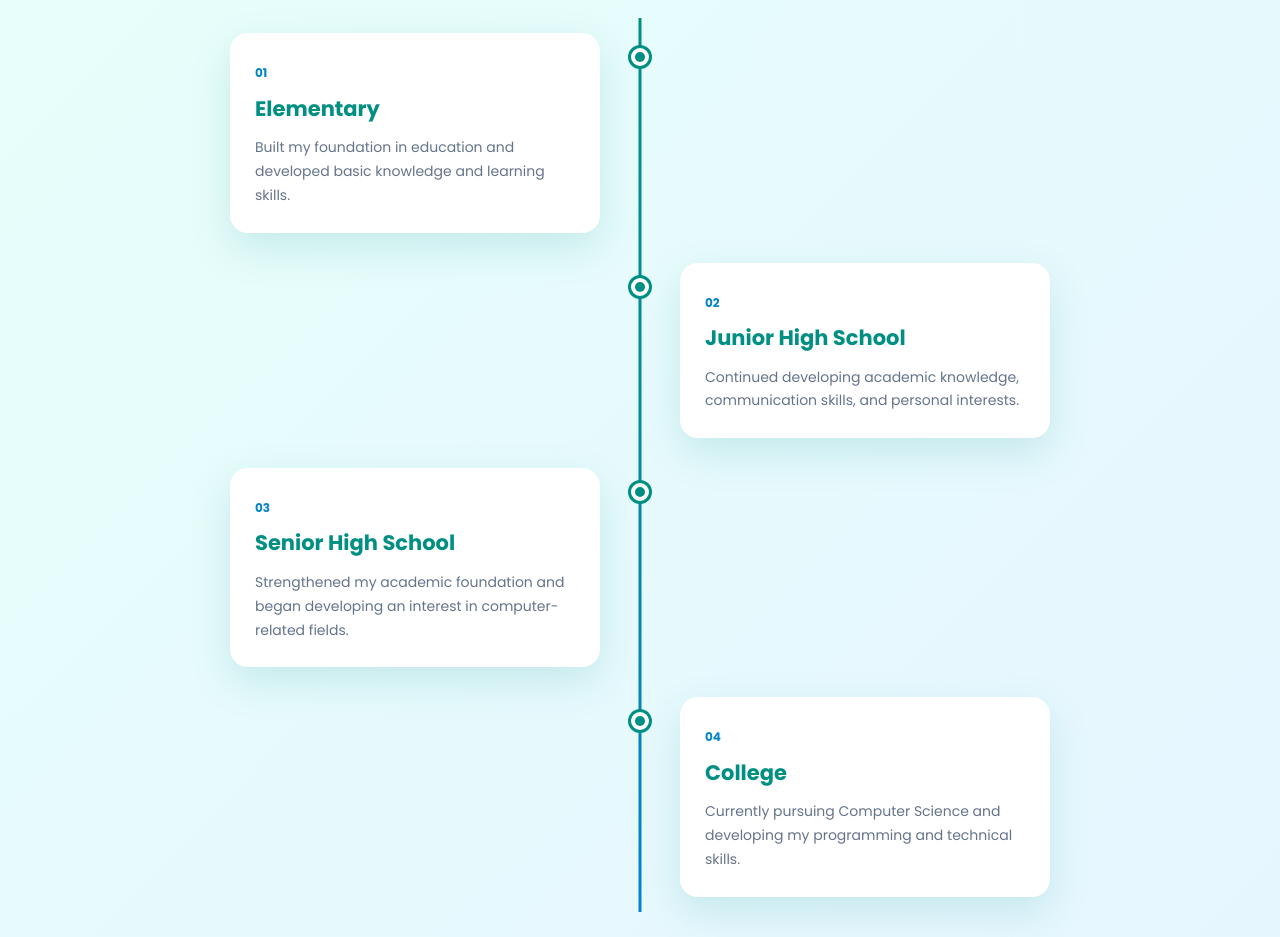
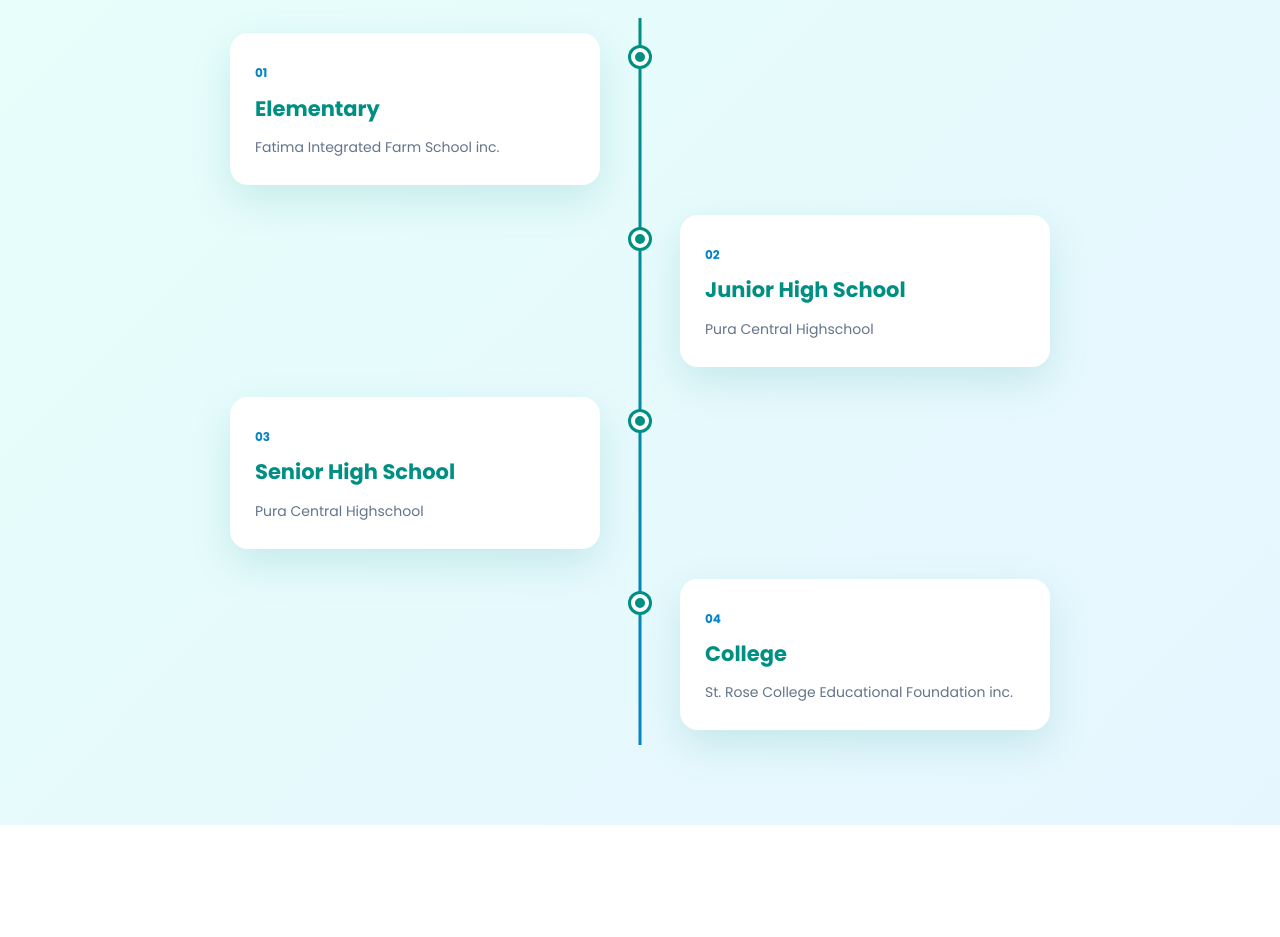
Before and after one commit to Jerson2925/Jerson2925.github.io, a plain HTML site: page index.html in a window 1280 px wide. Shown: the part 1860-2797 px from the top of the page. Drawn offline with Linux system fonts and the light colour scheme.

Commit message:
Revise content and images in index.html
Updated personal information and image references in the portfolio.

```diff
--- a/index.html
+++ b/index.html
@@ -26,11 +26,11 @@
         <nav class="navbar">
 
             <a href="#home" class="logo">
-                Jerson<span>.</span>
+                Portfolio<span>.</span>
             </a>
 
             <button class="menu-toggle" id="menu-toggle">
-                ☰
+
             </button>
 
             <ul class="nav-links" id="nav-links">
@@ -82,10 +82,7 @@
         <div class="home-image">
 
             <div class="image-circle">
-                <img
-                    src="Jerson-JPG.jpg"
-                    alt="Jerson B. Salviejo"
-                >
+                <img src="Jerson-JPG.jpg"alt="Jerson B. Salviejo" >
             </div>
 
         </div>
@@ -105,10 +102,7 @@
         <div class="about-container">
 
             <div class="about-image">
-                <img
-                    src="Jerson-JPG.jpg"
-                    alt="Jerson B. Salviejo"
-                >
+                <img src="Jerson-JPG.jpg" alt="Jerson B. Salviejo">
             </div>
 
             <div class="about-content">
@@ -125,7 +119,7 @@
                 </p>
 
                 <p>
-                    Outside of programming, I enjoy watching anime,
+                    I enjoy watching anime,
                     reading manga and manhwa, and listening to music.
                     These hobbies help me relax and keep me inspired.
                 </p>
@@ -178,8 +172,7 @@
                     <h3>Elementary</h3>
 
                     <p>
-                        Built my foundation in education and developed
-                        basic knowledge and learning skills.
+                        Fatima Integrated Farm School inc.
                     </p>
 
                 </div>
@@ -198,8 +191,7 @@
                     <h3>Junior High School</h3>
 
                     <p>
-                        Continued developing academic knowledge,
-                        communication skills, and personal interests.
+                        Pura Central Highschool
                     </p>
 
                 </div>
@@ -218,8 +210,7 @@
                     <h3>Senior High School</h3>
 
                     <p>
-                        Strengthened my academic foundation and began
-                        developing an interest in computer-related fields.
+                        Pura Central Highschool
                     </p>
 
                 </div>
@@ -238,8 +229,7 @@
                     <h3>College</h3>
 
                     <p>
-                        Currently pursuing Computer Science and developing
-                        my programming and technical skills.
+                        St. Rose College Educational Foundation inc.
                     </p>
 
                 </div>
@@ -553,7 +543,7 @@
 
                     <div>
                         <h4>Email</h4>
-                        <p>your-email@example.com</p>
+                        <p>jersonsalviejo29@gmail.com</p>
                     </div>
 
                 </div>
```
